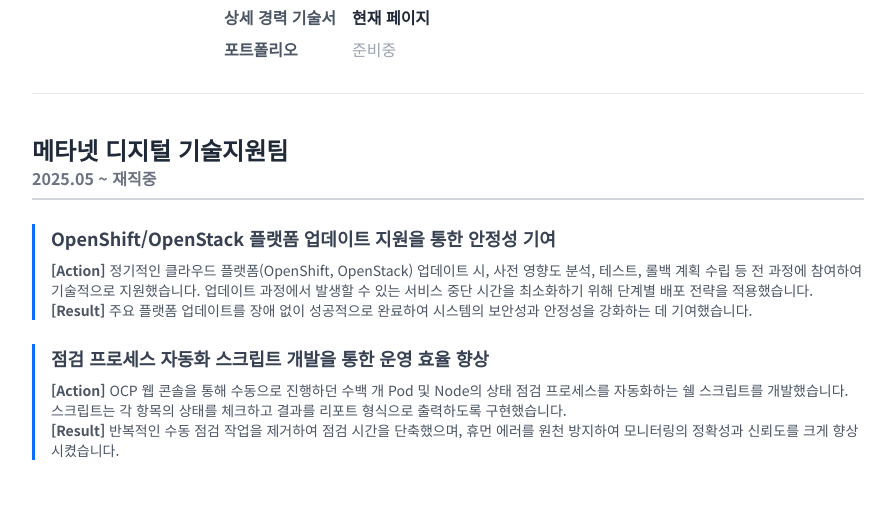
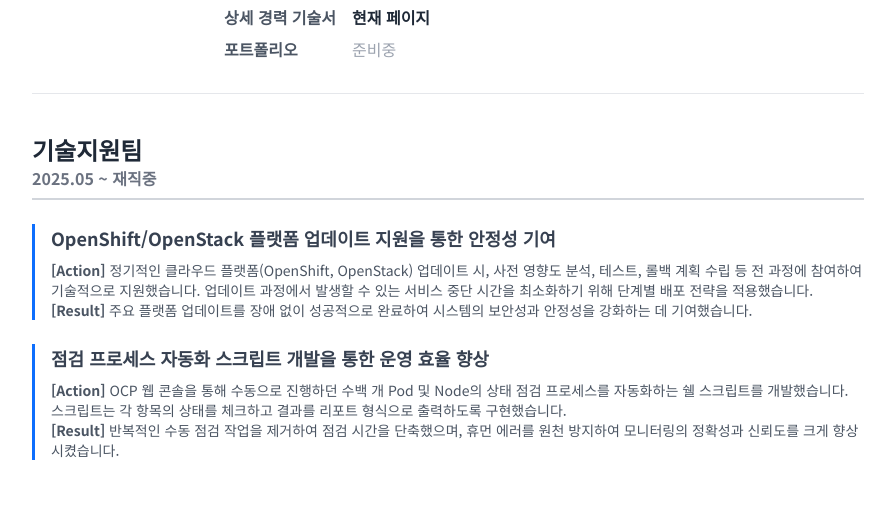
Before and after one commit to MSeokPark/MSeokPark.github.io, a plain HTML site: page career.html in a window 1280 px wide. Shown: the part 243-748 px from the top of the page, without its empty margins (192-1087 px from the left). Drawn offline with nearby package versions, Linux system fonts and the light colour scheme.

Commit message:
Update career.html

```diff
--- a/career.html
+++ b/career.html
@@ -53,7 +53,7 @@
             <!-- === 메타넷 디지털 === -->
             <section id="MetanetDigital" class="mb-12">
                 <div class="border-b-2 border-gray-300 pb-2 mb-6">
-                    <h3 class="text-2xl font-bold text-gray-800">메타넷 디지털 기술지원팀</h3>
+                    <h3 class="text-2xl font-bold text-gray-800">기술지원팀</h3>
                     <p class="text-md text-gray-500 font-semibold">2025.05 ~ 재직중</p>
                 </div>
                 <div class="space-y-6">
```
